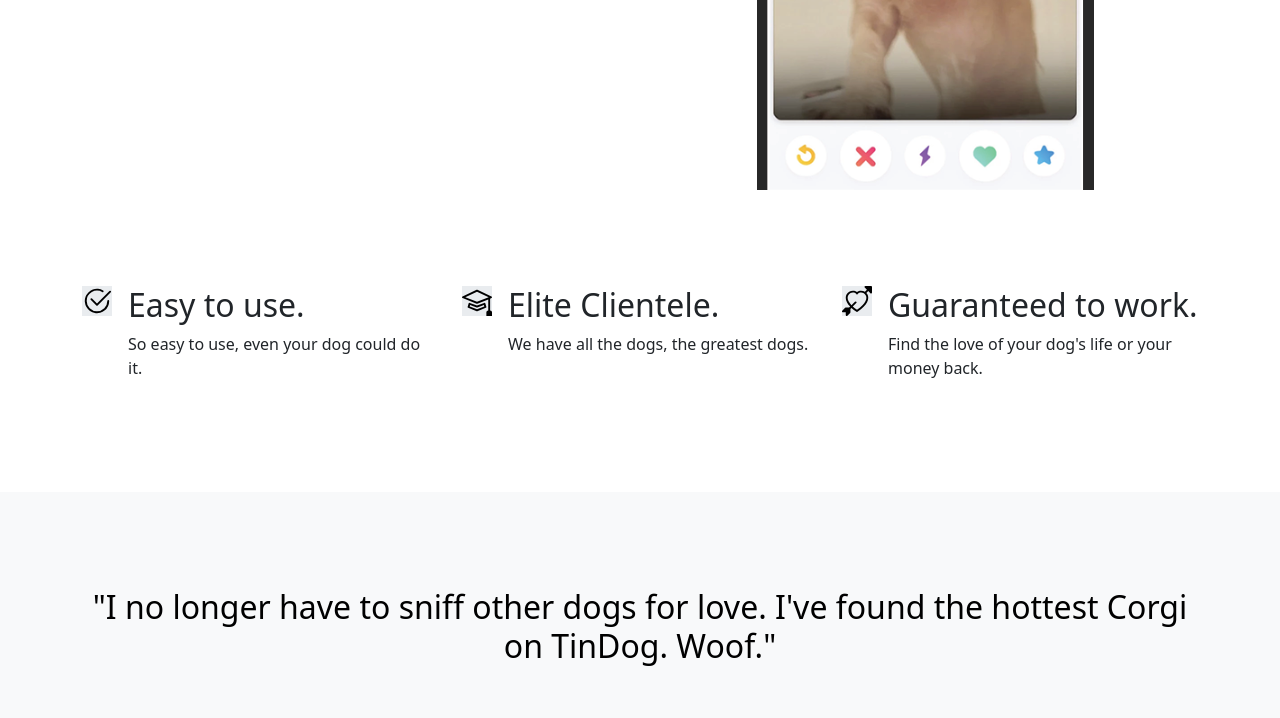
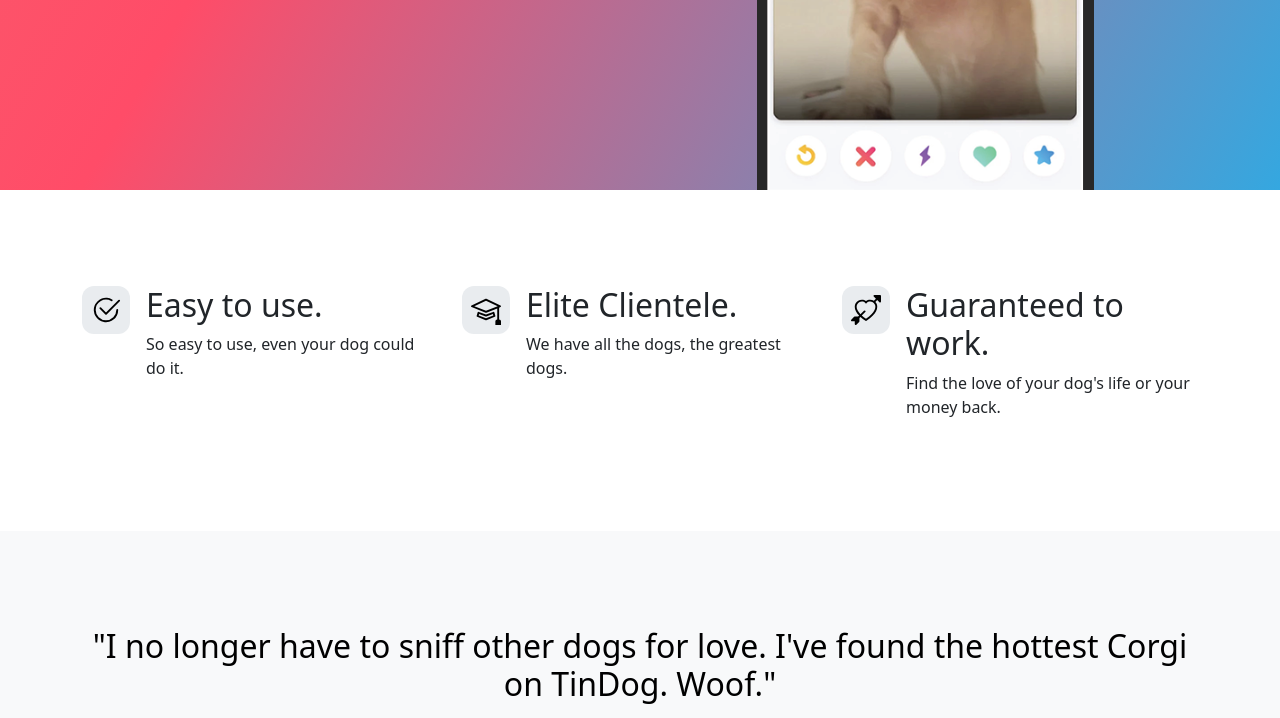
Before and after one commit to salanxua1/Dog_tinder, a plain HTML site: page index.html in a window 1280 px wide. Shown: the part 500-1218 px from the top of the page. Drawn offline with nearby package versions, Linux system fonts and the light colour scheme.

Commit message:
Update index.html

```diff
--- a/index.html
+++ b/index.html
@@ -7,7 +7,7 @@
   <title>TinDog</title>
   <link href="https://cdn.jsdelivr.net/npm/bootstrap@5.3.0-alpha3/dist/css/bootstrap.min.css" rel="stylesheet"
     integrity="sha384-KK94CHFLLe+nY2dmCWGMq91rCGa5gtU4mk92HdvYe+M/SXH301p5ILy+dN9+nJOZ" crossorigin="anonymous">
-  <link rel="stylesheet" href="./css/style.css.css">
+  <link rel="stylesheet" href="./css/style.css">
 </head>
 
 <body>
```
